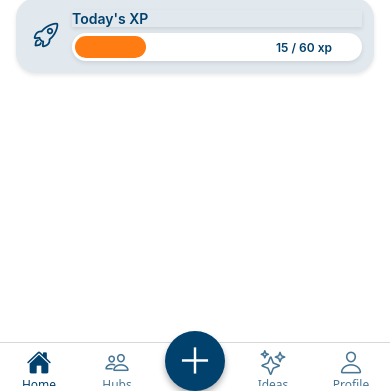
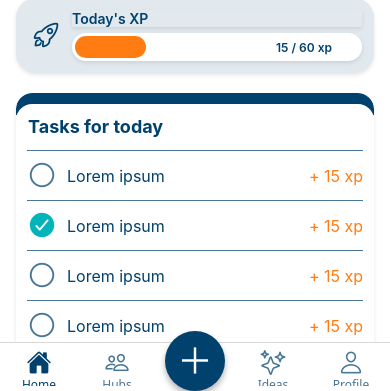
Before and after one commit to DenysGusti/m3hciss25, a React Native app: screen /Home in a window 390 px wide. Shown: the part 453-844 px from the top of the page. Built offline with nearby package versions, Linux system fonts and the light colour scheme.

Commit message:
added content to home screen

```diff
--- a/src/screens/HomeScreen.js
+++ b/src/screens/HomeScreen.js
@@ -6,32 +6,31 @@ import {
   StyleSheet
 } from 'react-native';
 import { AnimatedCircularProgress } from 'react-native-circular-progress';
-import MaterialCommunityIcons from 'react-native-vector-icons/MaterialCommunityIcons';
-import MaterialIcons from 'react-native-vector-icons/MaterialIcons';
-import Ionicons from 'react-native-vector-icons/Ionicons';
+import { Ionicons, MaterialCommunityIcons, MaterialIcons } from '@expo/vector-icons';
 import { colors } from '../theme/colors';
+import { ScrollView } from 'react-native-gesture-handler';
 
 export default function HomeScreen() {
   return (
-    <View style={styles.container}>
+    <ScrollView style={styles.container}>
       {/* HEADER */}
       <View style={styles.header}>
         <Text style={styles.headerTitle}>Day 1</Text>
         <TouchableOpacity>
-          <MaterialCommunityIcons name="calendar-month-outline" size={24} color="#01416D" />
+          <MaterialCommunityIcons name="calendar-month-outline" size={24} color={colors.bluePrimary} />
         </TouchableOpacity>
       </View>
 
       {/* DATE */}
       <View style={styles.dateRow}>
         <TouchableOpacity>
-          <MaterialCommunityIcons name="chevron-left" size={40} color="#01416D" />
+          <MaterialCommunityIcons name="chevron-left" size={40} color={colors.bluePrimary} />
         </TouchableOpacity>
         <View style={styles.dateBox}>
           <Text style={styles.dateText}>Mon, 14 Apr</Text>
         </View>
         <TouchableOpacity>
-          <MaterialCommunityIcons name="chevron-right" size={40} color="#01416D" />
+          <MaterialCommunityIcons name="chevron-right" size={40} color={colors.bluePrimary} />
         </TouchableOpacity>
       </View>
 
@@ -92,13 +91,12 @@ export default function HomeScreen() {
         </View>
       </View>
 
+      {/* XP Section */}
       <View style={styles.todayXpSection}>
-        {/* Rocket Icon */}
         <View style={styles.iconContainer}>
           <Ionicons name="rocket-outline" size={28} color={colors.bluePrimary} />
         </View>
 
-        {/* XP Bar and Text */}
         <View style={styles.todayXpContent}>
           <Text style={styles.todayXpLabel}>Today's XP</Text>
           <View style={styles.todayXpBarBackground}>
@@ -109,7 +107,57 @@ export default function HomeScreen() {
           </View>
         </View>
       </View>
-    </View>
+
+      {/* Tasks for Today */}
+      <View style={[styles.sectionCard]}>
+        <View style={[styles.sectionHeader, { backgroundColor: colors.bluePrimary }]}>
+        </View>
+        <View style={styles.headerContent}>
+          <Text style={styles.sectionHeaderText}>Tasks for today</Text>
+        </View>
+        <View style={styles.sectionHeaderUnderline} />
+        <View style={styles.sectionContent}>
+          {['Lorem ipsum', 'Lorem ipsum', 'Lorem ipsum', 'Lorem ipsum'].map((task, i) => (
+            <View key={i} style={styles.sectionRow}>
+              <Ionicons
+                name={i === 1 ? 'checkmark-circle' : 'ellipse-outline'}
+                size={30}
+                color={i === 1 ? colors.cyanPrimary : colors.blueTertiary}
+              />
+              <Text style={styles.taskText}>{task}</Text>
+              <Text style={styles.taskXp}>+ 15 xp</Text>
+            </View>
+          ))}
+        </View>
+      </View>
+
+      {/* Calories Counter */}
+      <View style={[styles.sectionCard, { marginTop: 20, marginBottom: 20 }]}>
+        <View style={[styles.sectionHeader, { backgroundColor: colors.orangePrimary }]}>
+        </View>
+        <View style={styles.headerContent}>
+          <Text style={styles.sectionHeaderText}>Calories counter</Text>
+        </View>
+        <View style={styles.sectionHeaderUnderline} />
+        <View style={styles.sectionContent}>
+          {[
+            { label: 'Breakfast', icon: 'magnify' },
+            { label: 'Snack', icon: 'bread-slice-outline' },
+            { label: 'Lunch', icon: 'silverware-fork-knife' },
+            { label: 'Dinner', icon: 'food' }
+          ].map((item, i) => (
+            <View key={i} style={styles.sectionRow}>
+              <View style={styles.iconWrapper}>
+                <MaterialCommunityIcons name={item.icon} size={32} color={colors.orangePrimary} />
+              </View>
+              <Text style={styles.mealText}>{item.label}</Text>
+              <Text style={styles.kcalText}>320 kcal</Text>
+              <Ionicons name="chevron-up" size={24} color={colors.orangePrimary} />
+            </View>
+          ))}
+        </View>
+      </View>
+    </ScrollView>
   );
 }
 
@@ -223,7 +271,7 @@ const styles = StyleSheet.create({
     shadowOffset: { width: 0, height: 2 },
     shadowOpacity: 0.1,
     shadowRadius: 4,
-    elevation: 3,
+    elevation: 6,
   },
   todayXpBarBackground: {
     backgroundColor: '#fff',
@@ -258,4 +306,76 @@ const styles = StyleSheet.create({
     color: colors.bluePrimary,
     fontWeight: '600',
   },
+  sectionCard: {
+    backgroundColor: '#fff',
+    marginHorizontal: 16,
+    borderRadius: 16,
+    overflow: 'hidden',
+    shadowColor: '#000',
+    shadowOffset: { width: 0, height: 2 },
+    shadowOpacity: 0.1,
+    shadowRadius: 4,
+    elevation: 3,
+  },
+  sectionHeader: {
+    padding: 10,
+    paddingBottom: 12,
+    borderTopLeftRadius: 16,
+    borderTopRightRadius: 16,
+  },
+  headerContent: {
+    backgroundColor: '#fff',
+    paddingHorizontal: 12,
+    paddingTop: 12,
+    paddingBottom: 2,
+    borderTopLeftRadius: 16,
+    borderTopRightRadius: 16,
+    marginTop: -11,
+  },
+  sectionHeaderText: {
+    color: colors.bluePrimary,
+    fontWeight: 'bold',
+    fontSize: 18,
+  },
+  sectionContent: {
+    padding: 11,
+  },
+  sectionRow: {
+    flexDirection: 'row',
+    alignItems: 'center',
+    paddingVertical: 8,
+    borderTopWidth: 0.8,
+    borderTopColor: colors.blueTertiary,
+  },
+  taskText: {
+    flex: 1,
+    marginLeft: 10,
+    fontSize: 16,
+    color: colors.bluePrimary,
+  },
+  taskXp: {
+    color: colors.orangePrimary,
+    fontSize: 16,
+  },
+  iconWrapper: {
+    width: 48,
+    height: 48,
+    backgroundColor: colors.orangeSecondary,
+    borderRadius: 48,
+    justifyContent: 'center',
+    alignItems: 'center',
+    marginRight: 10,
+  },
+  mealText: {
+    flex: 1,
+    fontSize: 16,
+    color: colors.bluePrimary,
+    fontWeight: 'bold',
+    marginLeft: 8,
+  },
+  kcalText: {
+    fontSize: 16,
+    color: colors.orangePrimary,
+    marginRight: 8,
+  },
 });
```
